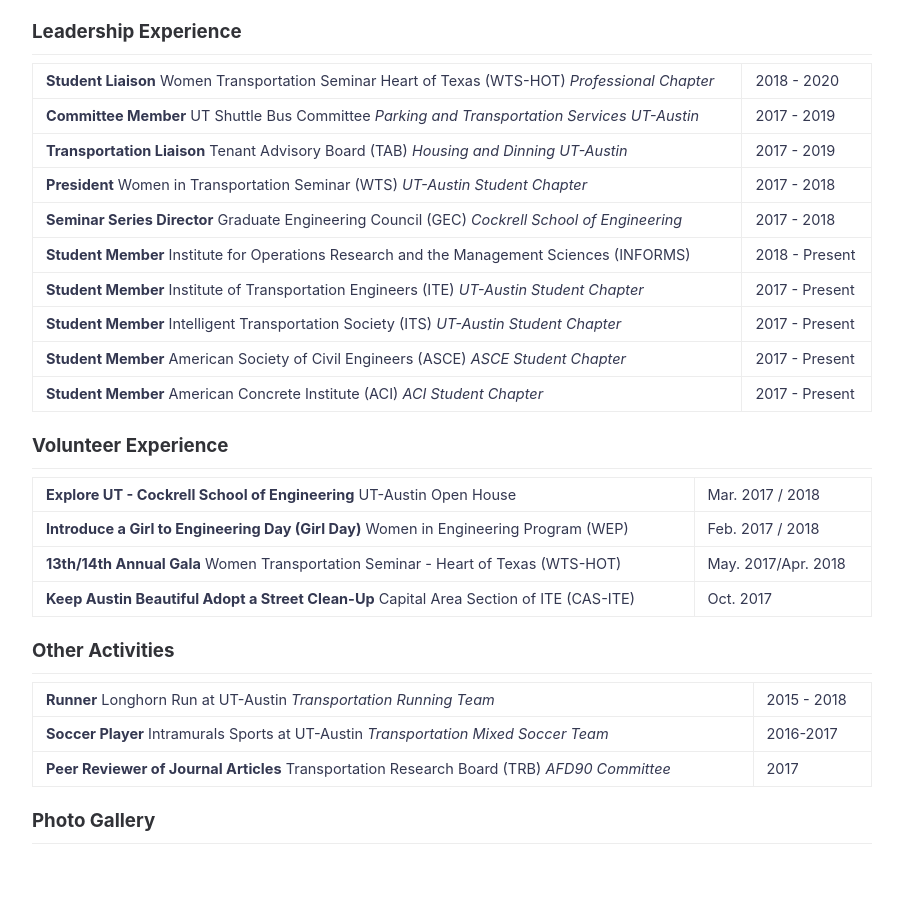
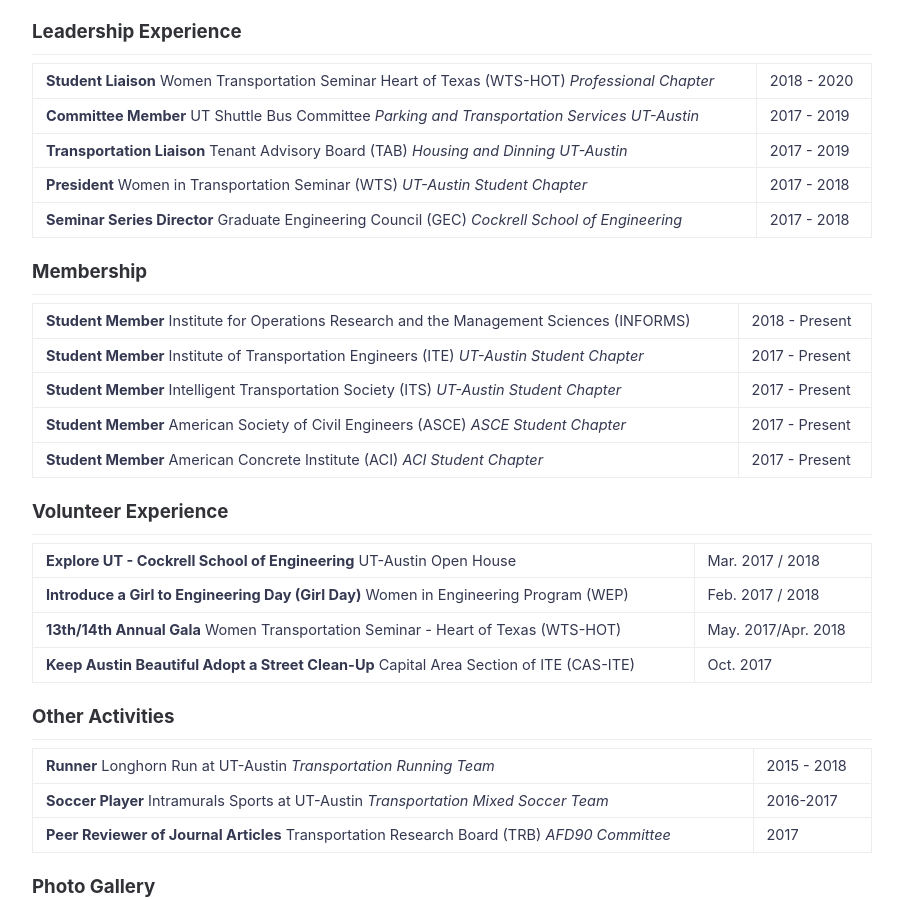
Before and after one commit to nzunigag/nzunigag.github.io, a Jekyll site: the page built from activities.md, in a window 1280 px wide and 900 px high, scrolled down 346 px. Shown: the whole window, without its empty margins (188-1091 px from the left). Built offline with Jekyll 4.4.1, drawn with Linux system fonts in a browser that asks for light colours.

Commit message:
Update activities.md

```diff
--- a/activities.md
+++ b/activities.md
@@ -14,6 +14,10 @@ ___
 <b>Transportation Liaison</b> Tenant Advisory Board (TAB) <i>Housing and Dinning UT-Austin</i> | 2017 - 2019 <br>
 <b>President</b> Women in Transportation Seminar (WTS) <i>UT-Austin Student Chapter</i> | 2017 - 2018 <br>
 <b>Seminar Series Director</b> Graduate Engineering Council (GEC) <i>Cockrell School of Engineering</i> | 2017 - 2018 <br>
+
+### Membership
+___
+
 <b>Student Member</b> Institute for Operations Research and the Management Sciences (INFORMS) | 2018 - Present <br>
 <b>Student Member</b> Institute of Transportation Engineers (ITE) <i>UT-Austin Student Chapter</i> | 2017 - Present <br>
 <b>Student Member</b> Intelligent Transportation Society (ITS) <i>UT-Austin Student Chapter</i> | 2017 - Present <br>
```
